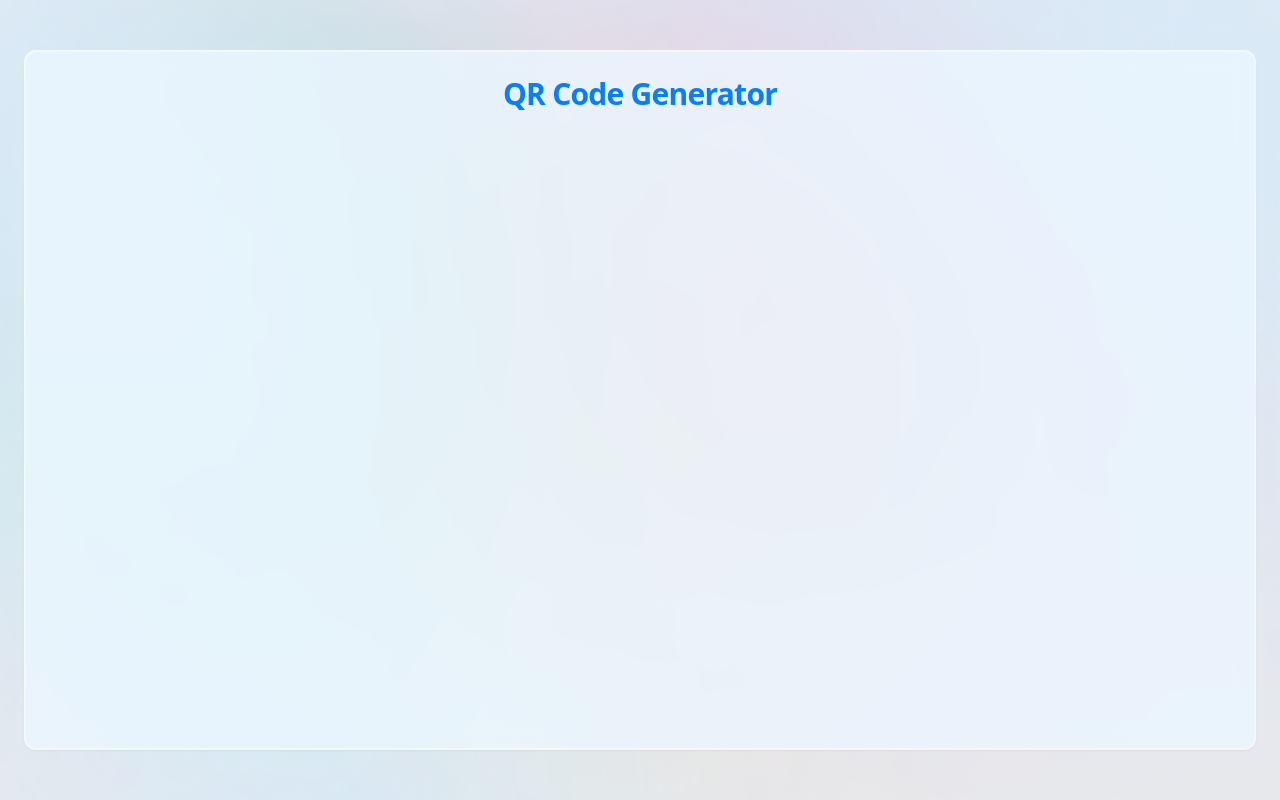
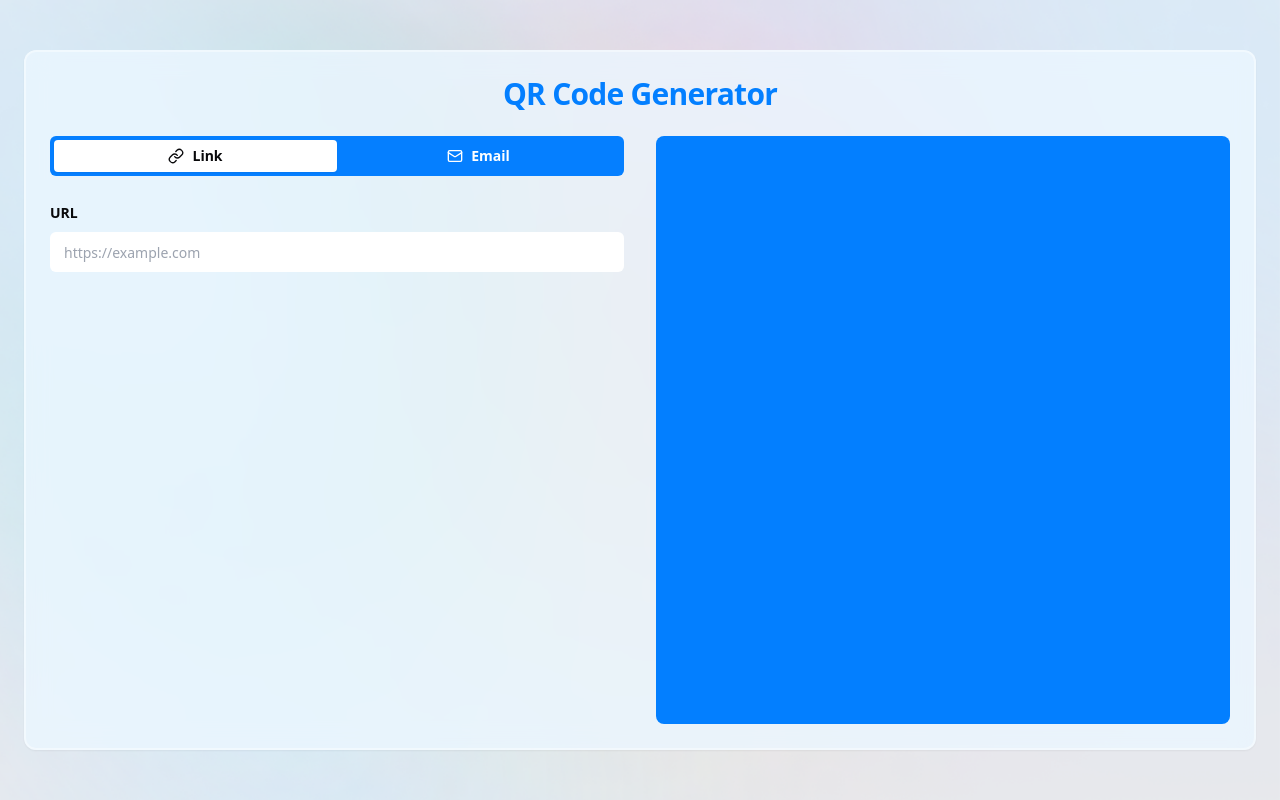
Before and after one commit to LipeMachado/QCodeRGen, a Next.js app: page / in a window 1280 px wide. Built offline with nearby package versions, Linux system fonts and the light colour scheme.

Commit message:
Update Style

```diff
--- a/app/QRCodeGenerator.tsx
+++ b/app/QRCodeGenerator.tsx
@@ -1,14 +1,34 @@
 "use client"
 
-import React from 'react'
+import React, { useState } from 'react'
 import {
   Card,
   CardContent,
   CardHeader,
   CardTitle
 } from '@/components/ui/card'
+import {
+  Tabs,
+  TabsContent,
+  TabsList,
+  TabsTrigger
+} from '@/components/ui/tabs'
+import { Link, Mail } from 'lucide-react'
+import { Label } from '@/components/ui/label'
+import { Input } from '@/components/ui/input'
 
 export default function QRCodeGenerator() {
+
+  const [url, setUrl] = useState<string>();
+  const [color, setColor] = useState("#FFFFFF");
+  const [bgColor, setBgColor] = useState("#057FFF");
+  const [logo, setLogo] = useState(null);
+  const [logoFile, setLogoFile] = useState<File | null>();
+  const [qrType, setQrType] = useState("link");
+  const [email, setEmail] = useState("");
+  const [subject, setSubject] = useState("");
+  const [message, setMessage] = useState("");
+
   return (
     <>
       <div className='relative z-10 mx-6 flex max-w-[1250px] w-full min-h-[700px] h-full '>
@@ -18,6 +38,46 @@ export default function QRCodeGenerator() {
           </CardHeader>
           <CardContent className='flex-1'>
             <div className='h-full flex flex-col md:flex-row gap-8'>
+              <div className='flex-1 space-y-6'>
+                <Tabs
+                  defaultValue='link'
+                  className='space-y-6'
+                  onValueChange={(val)=> setQrType(val)}
+                >
+                  <TabsList className='h-10 w-full grid grid-cols-2 bg-[#057FFF] text-lg'>
+                    <TabsTrigger value='link' className='text-white font-bold'>
+                      <Link className='w-4 h-4 mr-2' />
+                      Link
+                    </TabsTrigger>
+                    <TabsTrigger value='email' className='text-white font-bold'>
+                      <Mail className='w-4 h-4 mr-2' />
+                      Email
+                    </TabsTrigger>
+                  </TabsList>
+
+                  <TabsContent value='link'>
+                    <div className='space-y-6'>
+                      <div className='space-y-2'>
+                        <Label
+                          htmlFor='url'
+                          className='font-semibold text-[#]'
+                        >
+                          URL
+                        </Label>
+                        <Input
+                          id='url'
+                          type='text'
+                          value={url}
+                          placeholder='https://example.com'
+                          onChange={(e) => setUrl(e.target.value)}
+                          className='w-full border-2 border-white/70 focus:border-[#057FFF]/70 rounded-md outline-none focus-visible:ring-0 placeholder:text-gray-400'
+                        />
+                      </div>
+                    </div>
+                  </TabsContent>
+                </Tabs>
+              </div>
+              <div className='relative flex-1 bg-[#037FFF] rounded-lg flex flex-col justify-center space-y-6'></div>
             </div>
           </CardContent>
         </Card>
--- /dev/null
+++ b/components/ui/input.tsx
@@ -0,0 +1,25 @@
+import * as React from "react"
+
+import { cn } from "@/lib/utils"
+
+export interface InputProps
+  extends React.InputHTMLAttributes<HTMLInputElement> {}
+
+const Input = React.forwardRef<HTMLInputElement, InputProps>(
+  ({ className, type, ...props }, ref) => {
+    return (
+      <input
+        type={type}
+        className={cn(
+          "flex h-10 w-full rounded-md border border-input bg-background px-3 py-2 text-sm ring-offset-background file:border-0 file:bg-transparent file:text-sm file:font-medium file:text-foreground placeholder:text-muted-foreground focus-visible:ring-ring focus-visible:ring-offset-2 disabled:cursor-not-allowed disabled:opacity-50",
+          className
+        )}
+        ref={ref}
+        {...props}
+      />
+    )
+  }
+)
+Input.displayName = "Input"
+
+export { Input }
--- /dev/null
+++ b/components/ui/label.tsx
@@ -0,0 +1,26 @@
+"use client"
+
+import * as React from "react"
+import * as LabelPrimitive from "@radix-ui/react-label"
+import { cva, type VariantProps } from "class-variance-authority"
+
+import { cn } from "@/lib/utils"
+
+const labelVariants = cva(
+  "text-sm font-medium leading-none peer-disabled:cursor-not-allowed peer-disabled:opacity-70"
+)
+
+const Label = React.forwardRef<
+  React.ElementRef<typeof LabelPrimitive.Root>,
+  React.ComponentPropsWithoutRef<typeof LabelPrimitive.Root> &
+    VariantProps<typeof labelVariants>
+>(({ className, ...props }, ref) => (
+  <LabelPrimitive.Root
+    ref={ref}
+    className={cn(labelVariants(), className)}
+    {...props}
+  />
+))
+Label.displayName = LabelPrimitive.Root.displayName
+
+export { Label }
--- a/package.json
+++ b/package.json
@@ -9,6 +9,7 @@
     "lint": "next lint"
   },
   "dependencies": {
+    "@radix-ui/react-label": "^2.1.0",
     "@radix-ui/react-slot": "^1.1.0",
     "@radix-ui/react-tabs": "^1.1.1",
     "class-variance-authority": "^0.7.0",
@@ -18,8 +19,8 @@
     "lucide-react": "^0.454.0",
     "next": "15.0.0",
     "qrcode.react": "^4.1.0",
-    "react": "19.0.0-rc-65a56d0e-20241020",
-    "react-dom": "19.0.0-rc-65a56d0e-20241020",
+    "react": "^18.3.1",
+    "react-dom": "^18.3.1",
     "tailwind-merge": "^2.5.4",
     "tailwindcss-animate": "^1.0.7"
   },
```
Also changed, not shown: 1 other file (tests, documents, lock files or other folders).
